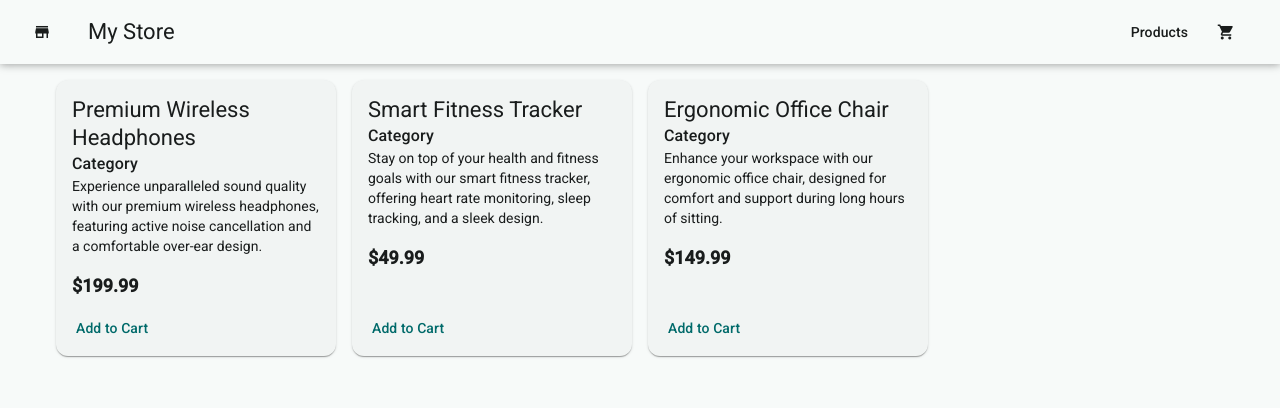
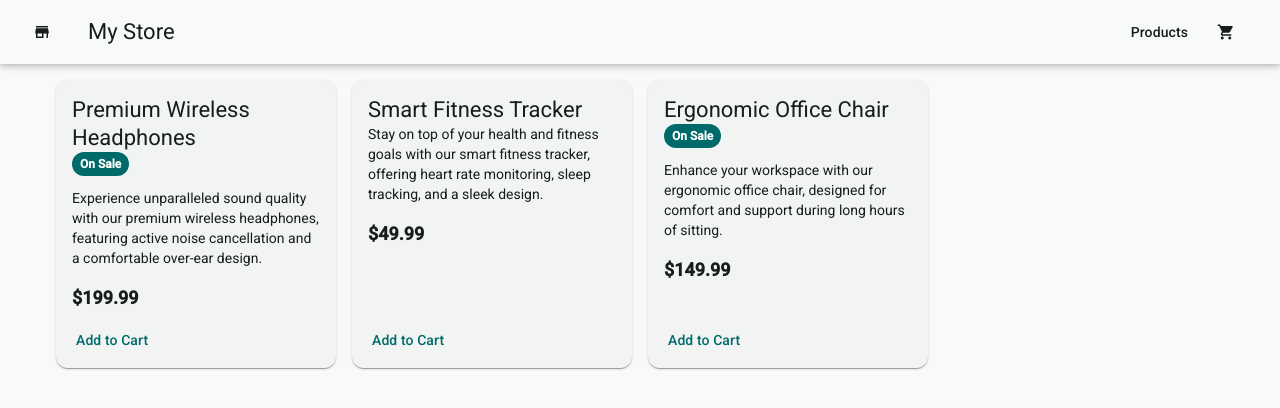
Before and after one commit to edduDrux/Estudos-Angular, an Angular app: page / in a window 1280 px wide. Shown: the top 408 px of the page. Built offline with nearby package versions, Linux system fonts and the light colour scheme.

Commit message:
feat: adicionar preço original ao produto no componente ProductsGrid e exibir etiqueta "On Sale" no ProductCard

```diff
--- a/src/app/products/product-card/product-card.html
+++ b/src/app/products/product-card/product-card.html
@@ -1,10 +1,16 @@
 <mat-card class="h-full flex flex-col">
   <mat-card-header>
     <mat-card-title>{{ product().name }}</mat-card-title>
-    <mat-card-subtitle>Category</mat-card-subtitle>
   </mat-card-header>
 
   <mat-card-content class="flex-1">
+    @if (product().originalPrice) {
+      <span
+        class="inline-block mb-3 py-1 px-2 rounded-full text-xs font-semibold text-(--mat-sys-on-primary) bg-(--mat-sys-primary)"
+        >On Sale</span
+      >
+    }
+
     <p>{{ product().description }}</p>
     <p class="mt-4 text-lg font-semibold">${{ product().price }}</p>
   </mat-card-content>
--- a/src/app/products/products-grid/products-grid.ts
+++ b/src/app/products/products-grid/products-grid.ts
@@ -32,6 +32,7 @@ export class ProductsGrid {
       description:
         'Enhance your workspace with our ergonomic office chair, designed for comfort and support during long hours of sitting.',
       price: 149.99,
+      originalPrice: 199.99,
     },
   ]);
 }
```
